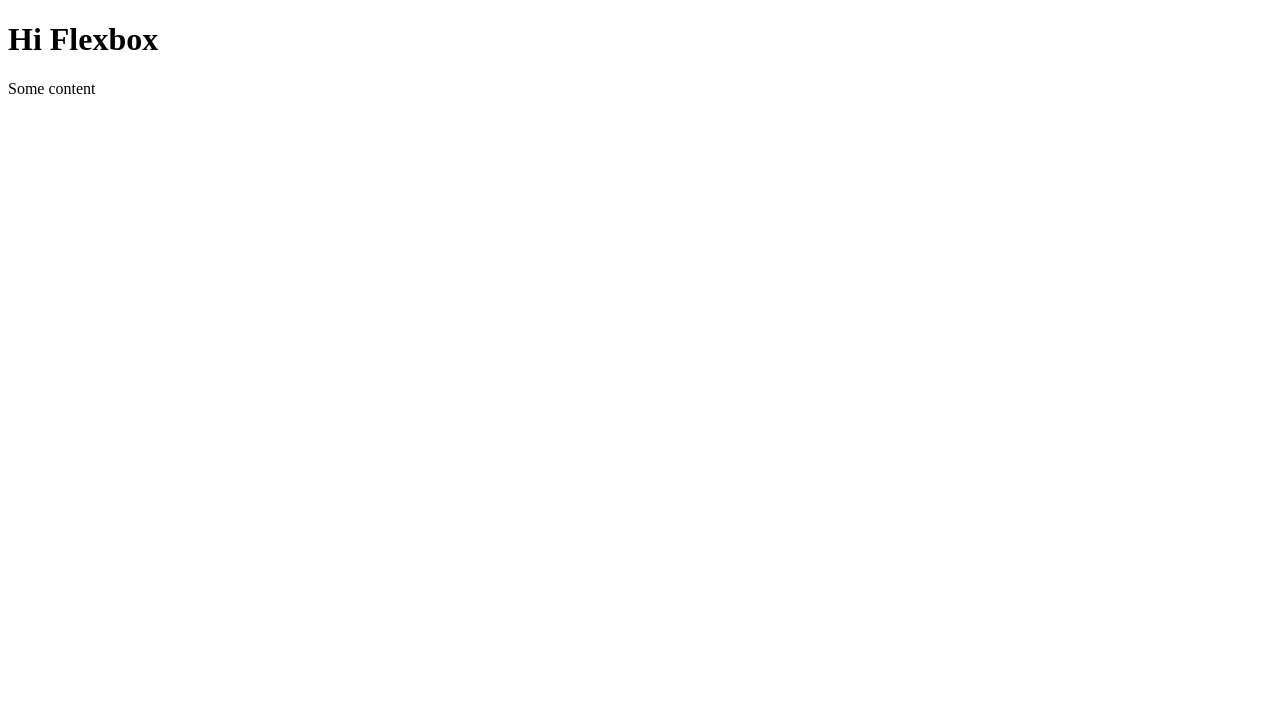
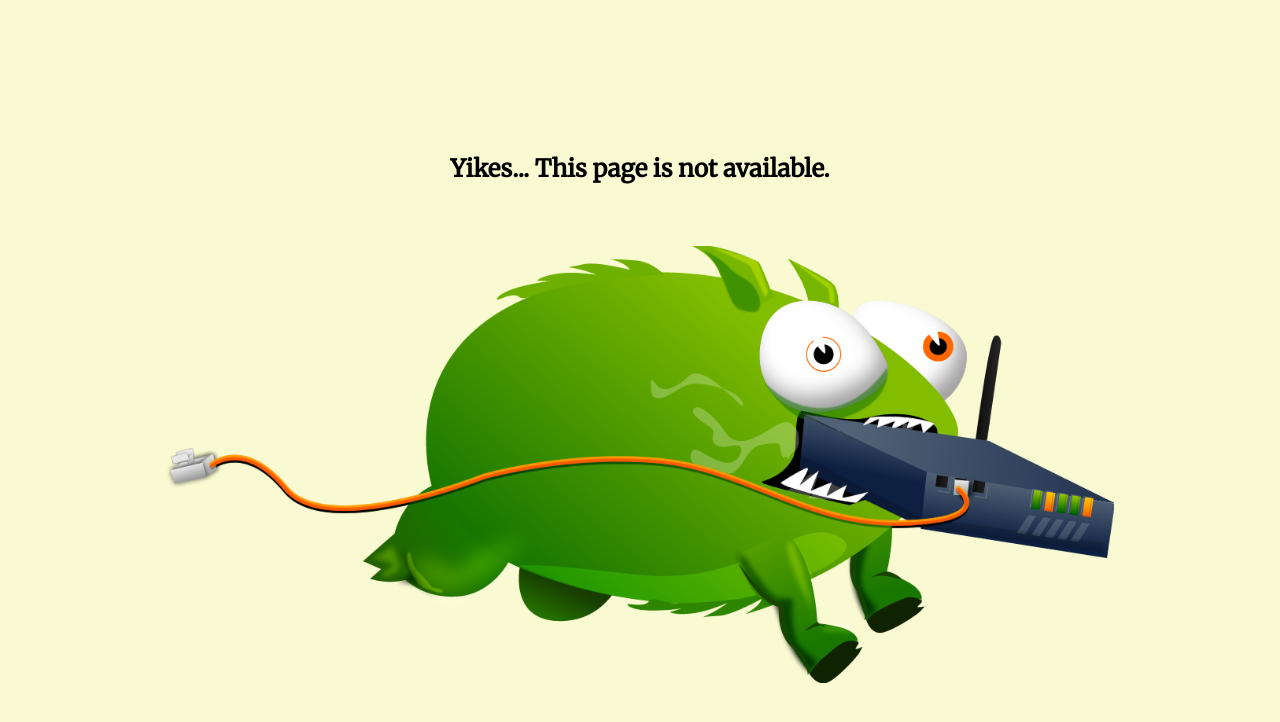
Before and after one commit to blakemecham/flex-box, a plain HTML site: page index.html in a window 1280 px wide. Drawn offline with Linux system fonts and the light colour scheme.

Commit message:
Finished Error Page

```diff
--- a/index.html
+++ b/index.html
@@ -3,13 +3,37 @@
 
 <head>
     <meta charset="UTF-8">
-    <title>Document</title>
+    <title>Error Page</title>
+    <link href="https://fonts.googleapis.com/css?family=Merriweather" rel="stylesheet">
+
+    <style>
+        body {
+            background-color: lightgoldenrodyellow;
+            font-family: 'Merriweather', serif;
+        }
+        .error-wrapper {
+            display: flex;
+            justify-content: center;
+            align-items: center;
+            height: 100vh;
+            flex-direction: column;
+        }
+        .error-wrapper > .error-heading {
+            margin-bottom: 42px;
+        }
+        img {
+            width: 75%;
+        }
+    </style>
 </head>
 
 <body>
-    <h1>Hi Flexbox</h1>
-
-    <p>Some content</p>
+    <div class="error-wrapper">
+        <div class="error-heading">
+            <h2>Yikes... This page is not available.</h2>
+        </div>
+        <img src="tbot.png" alt="">
+    </div>
 </body>
 
 </html>
```
Also changed, not shown: tbot.png (added).
